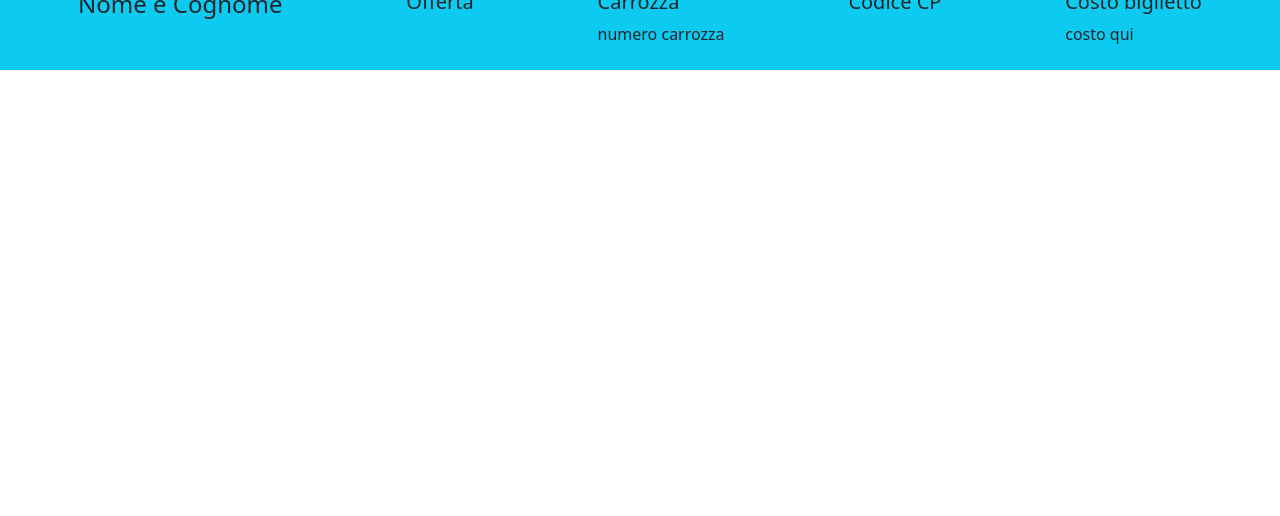
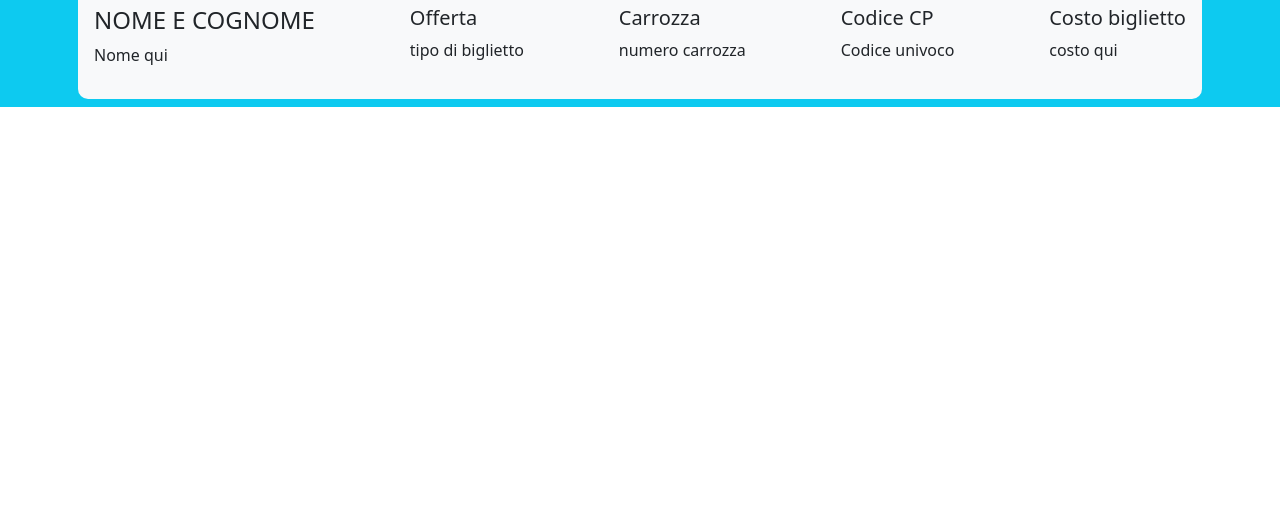
Before and after one commit to Aligern/js-biglietto-treno-form, a plain HTML site: page index.html in a window 1280 px wide. Shown: the part 284-800 px from the top of the page. Drawn offline with nearby package versions, Linux system fonts and the light colour scheme.

Commit message:
added some style

```diff
--- a/index.html
+++ b/index.html
@@ -66,20 +66,24 @@
                 <h2 class="text-uppercase text-center">
                     Il tuo biglietto
                 </h2>
-                <div class="d-flex justify-content-between ">
+                <div class="d-flex justify-content-between bg-light p-3 ls-border">
                     <div>
-                        <h4>
+                        <h4 class="text-uppercase">
                             Nome e Cognome
                         </h4>
                         <div>
-                            <p id="ticket-user" class="text-uppercase"></p>
+                            <p id="ticket-user">
+                                Nome qui
+                            </p>
                         </div>
                     </div>
                     <div>
                         <h5>
                             Offerta
                         </h5>
-                        <p id="ticket-type"></p>
+                        <p id="ticket-type">
+                            tipo di biglietto
+                        </p>
                     </div>
                     <div>
                         <h5>
@@ -93,7 +97,9 @@
                         <h5>
                             Codice CP
                         </h5>
-                        <p id="ticket-id"></p>
+                        <p id="ticket-id">
+                            Codice univoco
+                        </p>
                     </div>
                     <div>
                         <h5>
--- a/style/style.css
+++ b/style/style.css
@@ -0,0 +1,3 @@
+.ls-border {
+    border-radius: 10px;
+}
```
